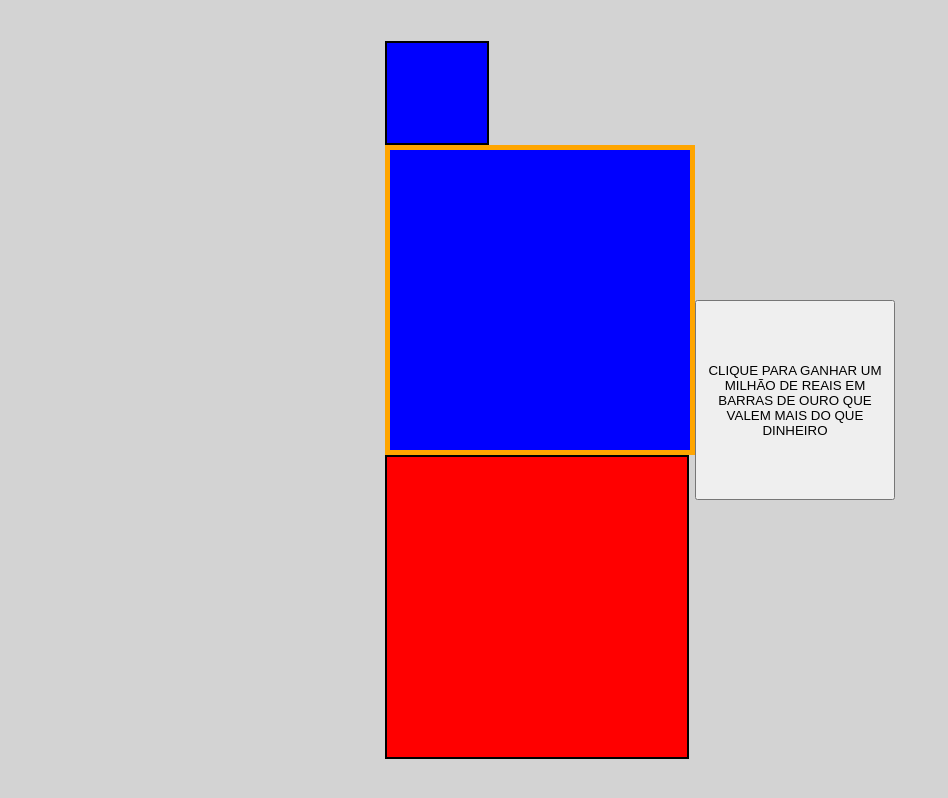
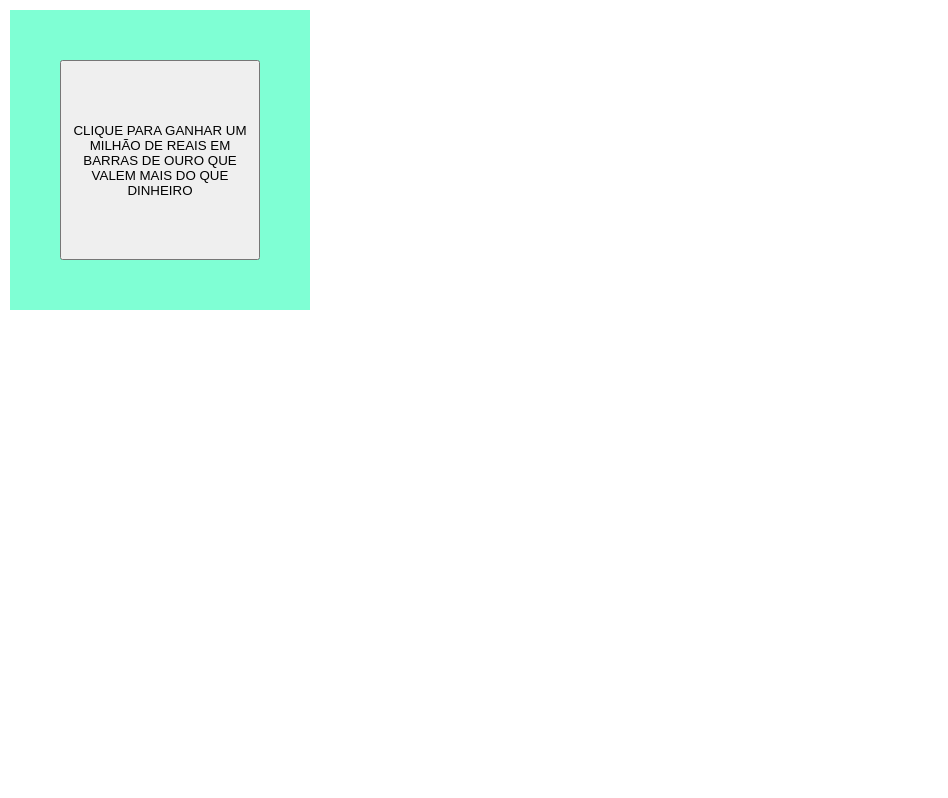
Before and after one commit to mastertech-frontend-2/301-dom, a plain HTML site: page index.html in a window 1280 px wide. Shown: the whole page, without its empty margins (0-948 px from the left). Drawn offline with Linux system fonts and the light colour scheme.

Commit message:
Criar scripts para exemplo do botao, esconder divs anteriores na tela, criar o exemplo de botao que foge do mouse

```diff
--- /dev/null
+++ b/exemplo-botao.css
@@ -0,0 +1,31 @@
+.escondido {
+  display: none;
+}
+
+button {
+  height: 200px;
+  width: 200px;
+}
+
+body>div {
+  width: 300px;
+  height: 300px;
+
+  display: flex;
+  justify-content: center;
+  align-items: center;
+
+  background-color: aquamarine;
+
+  position: fixed;
+  top: 10px;
+  left: 10px;
+}
+
+body>div button {
+  transition: transform 0.6s linear;
+}
+
+body>div.fugir button{
+  transform: translate(-50vw, -50vh);
+}
--- /dev/null
+++ b/exemplo-botao.js
@@ -0,0 +1,9 @@
+const divZoeira = document.querySelector('body>div');
+
+divZoeira.onmouseenter = event => {
+  event.target.classList.add('fugir');
+}
+
+divZoeira.onmouseleave = event => {
+  event.target.classList.remove('fugir');
+}
--- a/index.html
+++ b/index.html
@@ -4,17 +4,19 @@
   <meta charset="UTF-8">
   <meta name="viewport" content="width=device-width, initial-scale=1.0">
   <meta http-equiv="X-UA-Compatible" content="ie=edge">
-  <link rel="stylesheet" href="style.css">
-  <script src="eventos.js" defer></script>
+  <link rel="stylesheet" href="exemplo-botao.css">
+  <script src="exemplo-botao.js" defer></script>
   <title>Aula de DOM</title>
 </head>
 <body>
-  <section>
+  <section class="escondido">
     <div class="azul"></div>
     <div class="azul grande" id="central"></div>
     <div class="grande"></div>
   </section>
 
+  <div>
     <button>CLIQUE PARA GANHAR UM MILHÃO DE REAIS EM BARRAS DE OURO QUE VALEM MAIS DO QUE DINHEIRO</button>
+  </div>
 </body>
 </html>
--- a/style.css
+++ b/style.css
@@ -31,8 +31,3 @@ div {
 #central {
   border: 5px solid orange;
 }
-
-button {
-  height: 200px;
-  width: 200px;
-}
```
